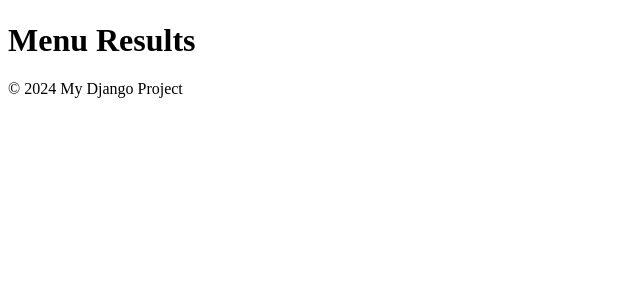
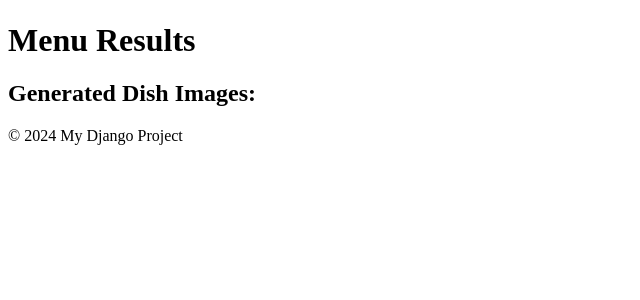
Before and after one commit to sachnaror/images_from_text_menu, a Django app: page /menu-result/ in a window 1280 px wide. Shown: the part 58-358 px from the top of the page, without its empty margins (0-640 px from the left). Run offline with Django 4.2, Linux system fonts and the light colour scheme; tables that the repository leaves empty hold one stand-in row (values such as "Sample post"); grey boxes marked "Sample" are stand-in pictures.

Commit message:
Hard work: the bridge to intellectual greatness

```diff
--- a/app1/templates/app1/menu_result.html
+++ b/app1/templates/app1/menu_result.html
@@ -24,6 +24,15 @@
     </div>
 </div>
 
+<h2>Generated Dish Images:</h2>
+
+<!-- Example of displaying multiple generated dish images -->
+{% for dish_image in dish_images %}
+  <div class="dish">
+    <img src="{{ dish_image.url }}" alt="Dish Image">
+  </div>
+{% endfor %}
+
 {% endblock %}
 
 <script>
--- a/app1/templates/app1/upload_menu.html
+++ b/app1/templates/app1/upload_menu.html
@@ -21,4 +21,9 @@
 
     <button type="submit" class="btn btn-primary">Upload</button>
 </form>
+
+{% if dish_image_url %}
+<h2>Generated Dish Image</h2>
+<img src="{{ dish_image_url }}" alt="Dish Image">
+{% endif %}
 {% endblock %}
```
